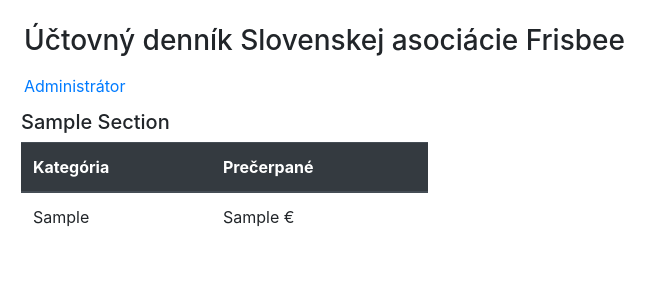
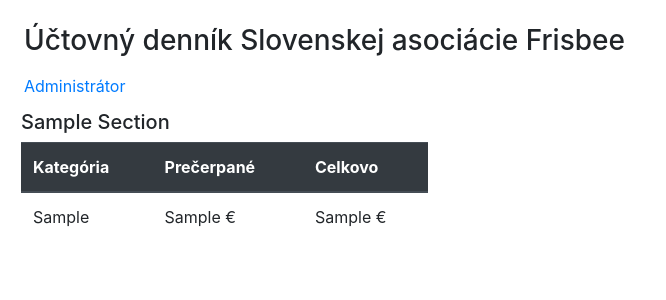
Before and after one commit to MartinStevko/SAF-financie, a Django app: template finances/templates/finances/transactiontype_list.html in a window 1280 px wide. Shown: the top 300 px of the page, without its empty margins (0-666 px from the left). Run offline with Django 3.2, Linux system fonts and the light colour scheme; the template is opened without the code that fills it: most values are stand-ins (such as "Sample title", 1, 10 or a date in 2020); parts of the project's set-up code (start-up, migrations or seed data) failed here and were passed over; some libraries are stand-ins or nearby versions.

Commit message:
Update transactiontype_list.html

```diff
--- a/finances/templates/finances/transactiontype_list.html
+++ b/finances/templates/finances/transactiontype_list.html
@@ -25,6 +25,7 @@
                         <tr>
                             <th scope="col">Kategória</th>
                             <th scope="col">Prečerpané</th>
+                            <th scope="col">Celkovo</th>
                         </tr>
                     </thead>
                     <tbody>
@@ -32,6 +33,7 @@
                             <tr>
                                 <td>{{ type.0 }}</td>
                                 <td>{{ type.1 }} &euro;</td>
+                                <td>{{ type.2 }} &euro;</td>
                             </tr>
                         {% endfor %}
                     </tbody>
```
